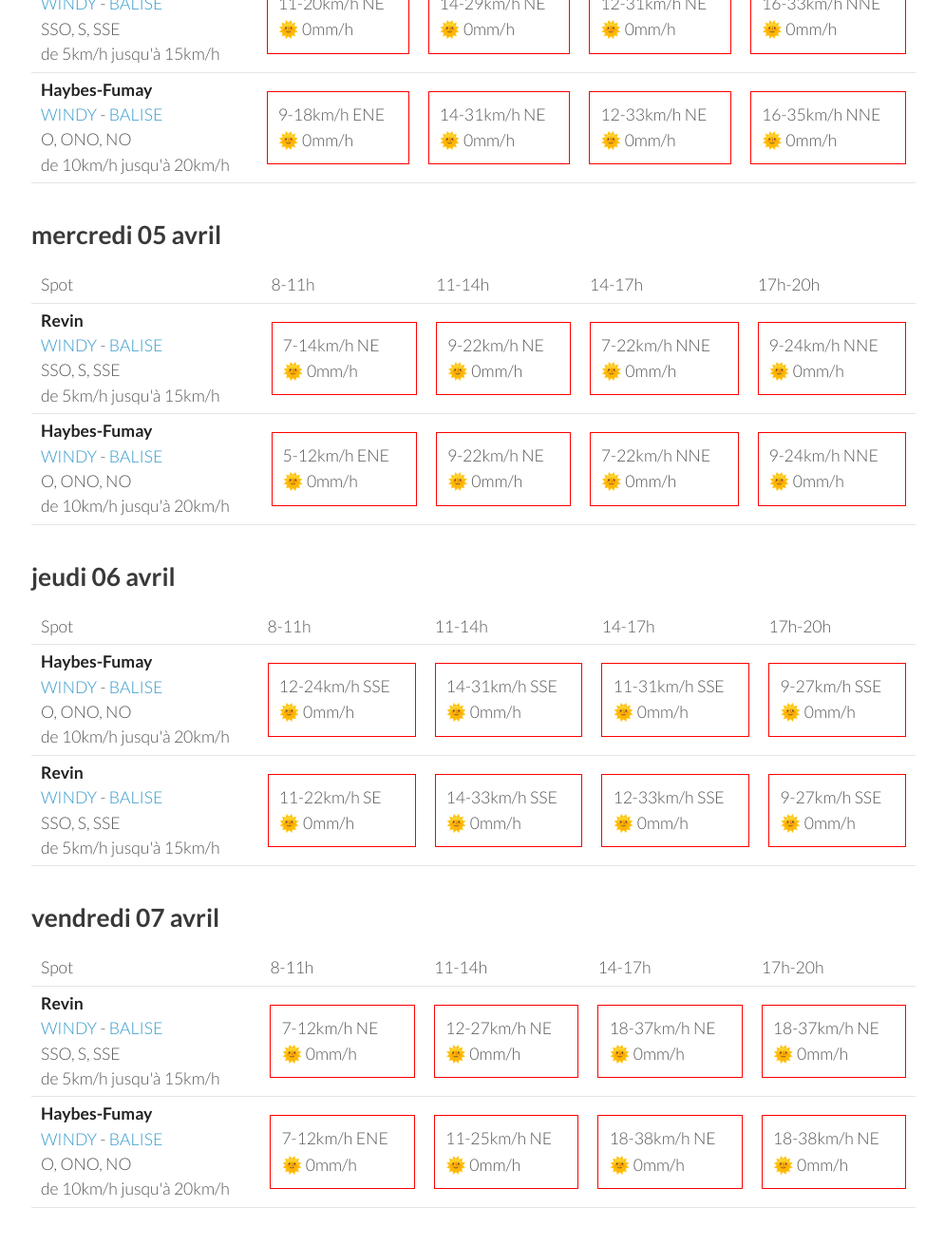
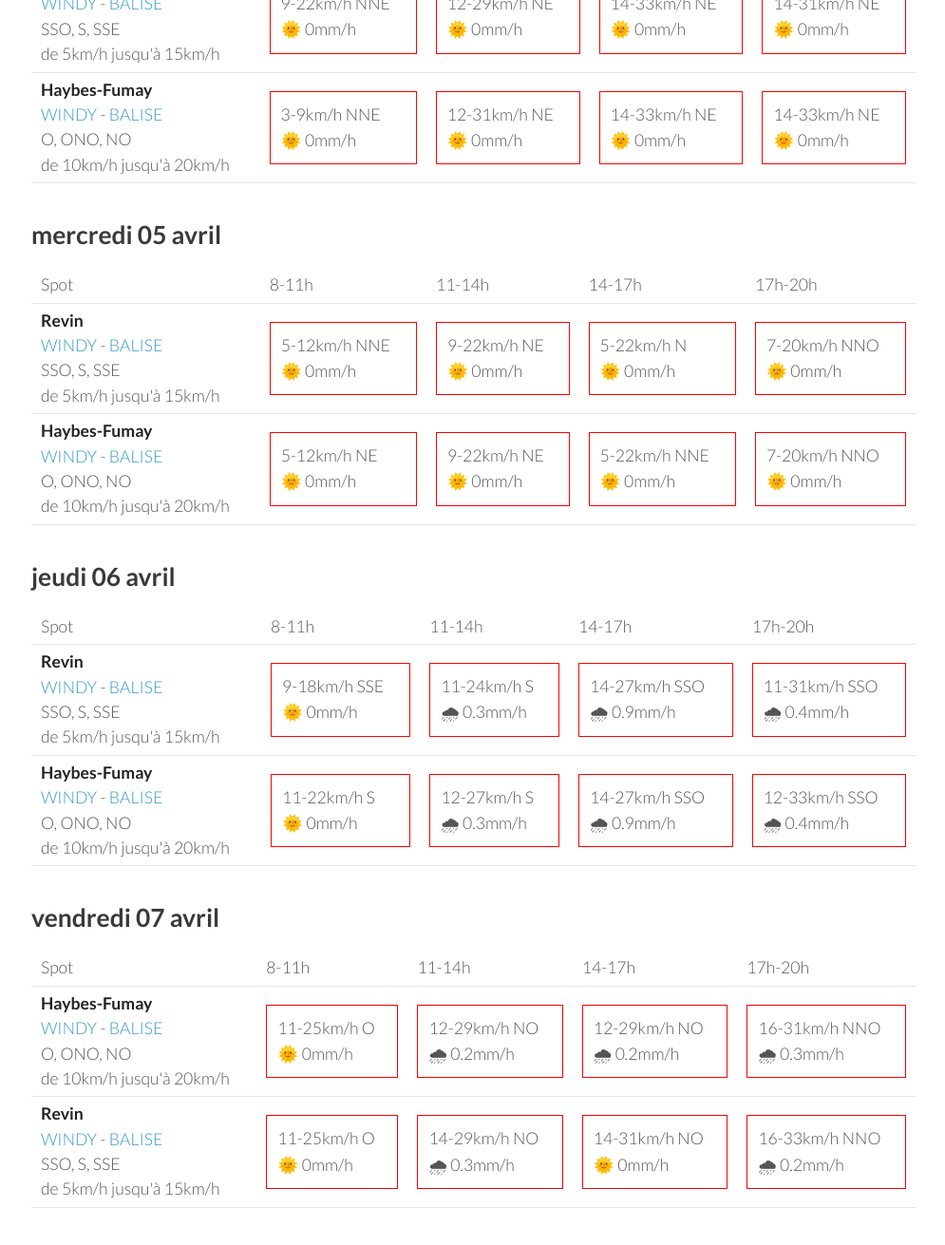
Before and after one commit to parapente-dans-le-nord/parapente-dans-le-nord.github.io, a Jekyll site: the page built from ardennes.markdown, in a window 1280 px wide and 1400 px high, scrolled down 1126 px. Shown: the top 1311 px of the window at 95% size, without its empty margins (25-1020 px from the left). Built offline with Jekyll 4.4.1, drawn with Linux system fonts in a browser that asks for light colours; some of the changed text lies outside the part shown.

Commit message:
update index.markdown

```diff
--- a/ardennes.markdown
+++ b/ardennes.markdown
@@ -25,18 +25,18 @@ page mise à jour le dimanche 02 avril 13:10
         <td><strong>Haybes-Fumay</strong><br><a href="https://windy.com/49.998/4.715?49.913,4.738,10">WINDY</a> - <span class=""><a href="http://www.balisemeteo.com/balise.php?idBalise=104">BALISE</a> </span><br> <span class="vent-favorable">O, ONO, NO</span><br><span class="force-vent">de 10km/h jusqu'à 20km/h</span> </td>
 
             <td><div class="not-flyable"><p>0-0km/h NA</p><p>🌧️ 0mm/h</p></div></td>
-            <td><div class="not-flyable"><p>11-25km/h N</p><p>🌧 0.6mm/h</p></div></td>
-            <td><div class="not-flyable"><p>11-25km/h NNE</p><p>🌧 0.3mm/h</p></div></td>
-            <td><div class="not-flyable"><p>9-25km/h NNE</p><p>🌧 0mm/h</p></div></td>
+            <td><div class="not-flyable"><p>0-0km/h NA</p><p>🌧️ 0mm/h</p></div></td>
+            <td><div class="not-flyable"><p>0-0km/h NA</p><p>🌧️ 0mm/h</p></div></td>
+            <td><div class="not-flyable"><p>11-27km/h NNE</p><p>🌞 0mm/h</p></div></td>
 
     </tr>
 <tr>
         <td><strong>Revin</strong><br><a href="https://windy.com/49.948/4.625?49.543,4.625,8">WINDY</a> - <span class=""><a href="http://www.balisemeteo.com/balise.php?idBalise=5019">BALISE</a> </span><br> <span class="vent-favorable">SSO, S, SSE</span><br><span class="force-vent">de 5km/h jusqu'à 15km/h</span> </td>
 
             <td><div class="not-flyable"><p>0-0km/h NA</p><p>🌧️ 0mm/h</p></div></td>
-            <td><div class="not-flyable"><p>11-31km/h N</p><p>🌧 0.3mm/h</p></div></td>
-            <td><div class="not-flyable"><p>11-31km/h NNE</p><p>🌧 0.2mm/h</p></div></td>
-            <td><div class="not-flyable"><p>11-35km/h NNE</p><p>🌧 0mm/h</p></div></td>
+            <td><div class="not-flyable"><p>0-0km/h NA</p><p>🌧️ 0mm/h</p></div></td>
+            <td><div class="not-flyable"><p>0-0km/h NA</p><p>🌧️ 0mm/h</p></div></td>
+            <td><div class="not-flyable"><p>11-33km/h NNE</p><p>🌞 0mm/h</p></div></td>
 
     </tr>
 
@@ -58,20 +58,20 @@ page mise à jour le dimanche 02 avril 13:10
 <tr>
         <td><strong>Haybes-Fumay</strong><br><a href="https://windy.com/49.998/4.715?49.913,4.738,10">WINDY</a> - <span class=""><a href="http://www.balisemeteo.com/balise.php?idBalise=104">BALISE</a> </span><br> <span class="vent-favorable">O, ONO, NO</span><br><span class="force-vent">de 10km/h jusqu'à 20km/h</span> </td>
 
-            <td><div class="not-flyable"><p>3-7km/h NNE</p><p>🌞 0mm/h</p></div></td>
-            <td><div class="not-flyable"><p>9-22km/h NNE</p><p>🌞 0mm/h</p></div></td>
+            <td><div class="not-flyable"><p>5-9km/h NNE</p><p>🌞 0mm/h</p></div></td>
+            <td><div class="not-flyable"><p>9-24km/h NE</p><p>🌞 0mm/h</p></div></td>
             <td><div class="not-flyable"><p>11-27km/h NE</p><p>🌞 0mm/h</p></div></td>
-            <td><div class="not-flyable"><p>11-29km/h NNE</p><p>🌞 0mm/h</p></div></td>
+            <td><div class="not-flyable"><p>11-29km/h NE</p><p>🌞 0mm/h</p></div></td>
 
 
     </tr>
 <tr>
         <td><strong>Revin</strong><br><a href="https://windy.com/49.948/4.625?49.543,4.625,8">WINDY</a> - <span class=""><a href="http://www.balisemeteo.com/balise.php?idBalise=5019">BALISE</a> </span><br> <span class="vent-favorable">SSO, S, SSE</span><br><span class="force-vent">de 5km/h jusqu'à 15km/h</span> </td>
 
-            <td><div class="not-flyable"><p>9-22km/h NNE</p><p>🌞 0mm/h</p></div></td>
+            <td><div class="not-flyable"><p>9-24km/h NNE</p><p>🌞 0mm/h</p></div></td>
             <td><div class="not-flyable"><p>11-27km/h NE</p><p>🌞 0mm/h</p></div></td>
             <td><div class="not-flyable"><p>11-31km/h NE</p><p>🌞 0mm/h</p></div></td>
-            <td><div class="not-flyable"><p>11-31km/h NE</p><p>🌞 0mm/h</p></div></td>
+            <td><div class="not-flyable"><p>11-33km/h NE</p><p>🌞 0mm/h</p></div></td>
 
 
     </tr>
@@ -94,20 +94,20 @@ page mise à jour le dimanche 02 avril 13:10
 <tr>
         <td><strong>Revin</strong><br><a href="https://windy.com/49.948/4.625?49.543,4.625,8">WINDY</a> - <span class=""><a href="http://www.balisemeteo.com/balise.php?idBalise=5019">BALISE</a> </span><br> <span class="vent-favorable">SSO, S, SSE</span><br><span class="force-vent">de 5km/h jusqu'à 15km/h</span> </td>
 
-            <td><div class="not-flyable"><p>11-20km/h NE</p><p>🌞 0mm/h</p></div></td>
-            <td><div class="not-flyable"><p>14-29km/h NE</p><p>🌞 0mm/h</p></div></td>
-            <td><div class="not-flyable"><p>12-31km/h NE</p><p>🌞 0mm/h</p></div></td>
-            <td><div class="not-flyable"><p>16-33km/h NNE</p><p>🌞 0mm/h</p></div></td>
+            <td><div class="not-flyable"><p>9-22km/h NNE</p><p>🌞 0mm/h</p></div></td>
+            <td><div class="not-flyable"><p>12-29km/h NE</p><p>🌞 0mm/h</p></div></td>
+            <td><div class="not-flyable"><p>14-33km/h NE</p><p>🌞 0mm/h</p></div></td>
+            <td><div class="not-flyable"><p>14-31km/h NE</p><p>🌞 0mm/h</p></div></td>
 
 
     </tr>
 <tr>
         <td><strong>Haybes-Fumay</strong><br><a href="https://windy.com/49.998/4.715?49.913,4.738,10">WINDY</a> - <span class=""><a href="http://www.balisemeteo.com/balise.php?idBalise=104">BALISE</a> </span><br> <span class="vent-favorable">O, ONO, NO</span><br><span class="force-vent">de 10km/h jusqu'à 20km/h</span> </td>
 
-            <td><div class="not-flyable"><p>9-18km/h ENE</p><p>🌞 0mm/h</p></div></td>
-            <td><div class="not-flyable"><p>14-31km/h NE</p><p>🌞 0mm/h</p></div></td>
-            <td><div class="not-flyable"><p>12-33km/h NE</p><p>🌞 0mm/h</p></div></td>
-            <td><div class="not-flyable"><p>16-35km/h NNE</p><p>🌞 0mm/h</p></div></td>
+            <td><div class="not-flyable"><p>3-9km/h NNE</p><p>🌞 0mm/h</p></div></td>
+            <td><div class="not-flyable"><p>12-31km/h NE</p><p>🌞 0mm/h</p></div></td>
+            <td><div class="not-flyable"><p>14-33km/h NE</p><p>🌞 0mm/h</p></div></td>
+            <td><div class="not-flyable"><p>14-33km/h NE</p><p>🌞 0mm/h</p></div></td>
 
 
     </tr>
@@ -130,20 +130,20 @@ page mise à jour le dimanche 02 avril 13:10
 <tr>
         <td><strong>Revin</strong><br><a href="https://windy.com/49.948/4.625?49.543,4.625,8">WINDY</a> - <span class=""><a href="http://www.balisemeteo.com/balise.php?idBalise=5019">BALISE</a> </span><br> <span class="vent-favorable">SSO, S, SSE</span><br><span class="force-vent">de 5km/h jusqu'à 15km/h</span> </td>
 
-            <td><div class="not-flyable"><p>7-14km/h NE</p><p>🌞 0mm/h</p></div></td>
+            <td><div class="not-flyable"><p>5-12km/h NNE</p><p>🌞 0mm/h</p></div></td>
             <td><div class="not-flyable"><p>9-22km/h NE</p><p>🌞 0mm/h</p></div></td>
-            <td><div class="not-flyable"><p>7-22km/h NNE</p><p>🌞 0mm/h</p></div></td>
-            <td><div class="not-flyable"><p>9-24km/h NNE</p><p>🌞 0mm/h</p></div></td>
+            <td><div class="not-flyable"><p>5-22km/h N</p><p>🌞 0mm/h</p></div></td>
+            <td><div class="not-flyable"><p>7-20km/h NNO</p><p>🌞 0mm/h</p></div></td>
 
 
     </tr>
 <tr>
         <td><strong>Haybes-Fumay</strong><br><a href="https://windy.com/49.998/4.715?49.913,4.738,10">WINDY</a> - <span class=""><a href="http://www.balisemeteo.com/balise.php?idBalise=104">BALISE</a> </span><br> <span class="vent-favorable">O, ONO, NO</span><br><span class="force-vent">de 10km/h jusqu'à 20km/h</span> </td>
 
-            <td><div class="not-flyable"><p>5-12km/h ENE</p><p>🌞 0mm/h</p></div></td>
+            <td><div class="not-flyable"><p>5-12km/h NE</p><p>🌞 0mm/h</p></div></td>
             <td><div class="not-flyable"><p>9-22km/h NE</p><p>🌞 0mm/h</p></div></td>
-            <td><div class="not-flyable"><p>7-22km/h NNE</p><p>🌞 0mm/h</p></div></td>
-            <td><div class="not-flyable"><p>9-24km/h NNE</p><p>🌞 0mm/h</p></div></td>
+            <td><div class="not-flyable"><p>5-22km/h NNE</p><p>🌞 0mm/h</p></div></td>
+            <td><div class="not-flyable"><p>7-20km/h NNO</p><p>🌞 0mm/h</p></div></td>
 
 
     </tr>
@@ -164,22 +164,22 @@ page mise à jour le dimanche 02 avril 13:10
       <td>17h-20h</td>
     </tr>
 <tr>
-        <td><strong>Haybes-Fumay</strong><br><a href="https://windy.com/49.998/4.715?49.913,4.738,10">WINDY</a> - <span class=""><a href="http://www.balisemeteo.com/balise.php?idBalise=104">BALISE</a> </span><br> <span class="vent-favorable">O, ONO, NO</span><br><span class="force-vent">de 10km/h jusqu'à 20km/h</span> </td>
+        <td><strong>Revin</strong><br><a href="https://windy.com/49.948/4.625?49.543,4.625,8">WINDY</a> - <span class=""><a href="http://www.balisemeteo.com/balise.php?idBalise=5019">BALISE</a> </span><br> <span class="vent-favorable">SSO, S, SSE</span><br><span class="force-vent">de 5km/h jusqu'à 15km/h</span> </td>
 
-            <td><div class="not-flyable"><p>12-24km/h SSE</p><p>🌞 0mm/h</p></div></td>
-            <td><div class="not-flyable"><p>14-31km/h SSE</p><p>🌞 0mm/h</p></div></td>
-            <td><div class="not-flyable"><p>11-31km/h SSE</p><p>🌞 0mm/h</p></div></td>
-            <td><div class="not-flyable"><p>9-27km/h SSE</p><p>🌞 0mm/h</p></div></td>
+            <td><div class="not-flyable"><p>9-18km/h SSE</p><p>🌞 0mm/h</p></div></td>
+            <td><div class="not-flyable"><p>11-24km/h S</p><p>🌧 0.3mm/h</p></div></td>
+            <td><div class="not-flyable"><p>14-27km/h SSO</p><p>🌧 0.9mm/h</p></div></td>
+            <td><div class="not-flyable"><p>11-31km/h SSO</p><p>🌧 0.4mm/h</p></div></td>
 
 
     </tr>
 <tr>
-        <td><strong>Revin</strong><br><a href="https://windy.com/49.948/4.625?49.543,4.625,8">WINDY</a> - <span class=""><a href="http://www.balisemeteo.com/balise.php?idBalise=5019">BALISE</a> </span><br> <span class="vent-favorable">SSO, S, SSE</span><br><span class="force-vent">de 5km/h jusqu'à 15km/h</span> </td>
+        <td><strong>Haybes-Fumay</strong><br><a href="https://windy.com/49.998/4.715?49.913,4.738,10">WINDY</a> - <span class=""><a href="http://www.balisemeteo.com/balise.php?idBalise=104">BALISE</a> </span><br> <span class="vent-favorable">O, ONO, NO</span><br><span class="force-vent">de 10km/h jusqu'à 20km/h</span> </td>
 
-            <td><div class="not-flyable"><p>11-22km/h SE</p><p>🌞 0mm/h</p></div></td>
-            <td><div class="not-flyable"><p>14-33km/h SSE</p><p>🌞 0mm/h</p></div></td>
-            <td><div class="not-flyable"><p>12-33km/h SSE</p><p>🌞 0mm/h</p></div></td>
-            <td><div class="not-flyable"><p>9-27km/h SSE</p><p>🌞 0mm/h</p></div></td>
+            <td><div class="not-flyable"><p>11-22km/h S</p><p>🌞 0mm/h</p></div></td>
+            <td><div class="not-flyable"><p>12-27km/h S</p><p>🌧 0.3mm/h</p></div></td>
+            <td><div class="not-flyable"><p>14-27km/h SSO</p><p>🌧 0.9mm/h</p></div></td>
+            <td><div class="not-flyable"><p>12-33km/h SSO</p><p>🌧 0.4mm/h</p></div></td>
 
 
     </tr>
@@ -200,22 +200,22 @@ page mise à jour le dimanche 02 avril 13:10
       <td>17h-20h</td>
     </tr>
 <tr>
-        <td><strong>Revin</strong><br><a href="https://windy.com/49.948/4.625?49.543,4.625,8">WINDY</a> - <span class=""><a href="http://www.balisemeteo.com/balise.php?idBalise=5019">BALISE</a> </span><br> <span class="vent-favorable">SSO, S, SSE</span><br><span class="force-vent">de 5km/h jusqu'à 15km/h</span> </td>
+        <td><strong>Haybes-Fumay</strong><br><a href="https://windy.com/49.998/4.715?49.913,4.738,10">WINDY</a> - <span class=""><a href="http://www.balisemeteo.com/balise.php?idBalise=104">BALISE</a> </span><br> <span class="vent-favorable">O, ONO, NO</span><br><span class="force-vent">de 10km/h jusqu'à 20km/h</span> </td>
 
-            <td><div class="not-flyable"><p>7-12km/h NE</p><p>🌞 0mm/h</p></div></td>
-            <td><div class="not-flyable"><p>12-27km/h NE</p><p>🌞 0mm/h</p></div></td>
-            <td><div class="not-flyable"><p>18-37km/h NE</p><p>🌞 0mm/h</p></div></td>
-            <td><div class="not-flyable"><p>18-37km/h NE</p><p>🌞 0mm/h</p></div></td>
+            <td><div class="not-flyable"><p>11-25km/h O</p><p>🌞 0mm/h</p></div></td>
+            <td><div class="not-flyable"><p>12-29km/h NO</p><p>🌧 0.2mm/h</p></div></td>
+            <td><div class="not-flyable"><p>12-29km/h NO</p><p>🌧 0.2mm/h</p></div></td>
+            <td><div class="not-flyable"><p>16-31km/h NNO</p><p>🌧 0.3mm/h</p></div></td>
 
 
     </tr>
 <tr>
-        <td><strong>Haybes-Fumay</strong><br><a href="https://windy.com/49.998/4.715?49.913,4.738,10">WINDY</a> - <span class=""><a href="http://www.balisemeteo.com/balise.php?idBalise=104">BALISE</a> </span><br> <span class="vent-favorable">O, ONO, NO</span><br><span class="force-vent">de 10km/h jusqu'à 20km/h</span> </td>
+        <td><strong>Revin</strong><br><a href="https://windy.com/49.948/4.625?49.543,4.625,8">WINDY</a> - <span class=""><a href="http://www.balisemeteo.com/balise.php?idBalise=5019">BALISE</a> </span><br> <span class="vent-favorable">SSO, S, SSE</span><br><span class="force-vent">de 5km/h jusqu'à 15km/h</span> </td>
 
-            <td><div class="not-flyable"><p>7-12km/h ENE</p><p>🌞 0mm/h</p></div></td>
-            <td><div class="not-flyable"><p>11-25km/h NE</p><p>🌞 0mm/h</p></div></td>
-            <td><div class="not-flyable"><p>18-38km/h NE</p><p>🌞 0mm/h</p></div></td>
-            <td><div class="not-flyable"><p>18-38km/h NE</p><p>🌞 0mm/h</p></div></td>
+            <td><div class="not-flyable"><p>11-25km/h O</p><p>🌞 0mm/h</p></div></td>
+            <td><div class="not-flyable"><p>14-29km/h NO</p><p>🌧 0.3mm/h</p></div></td>
+            <td><div class="not-flyable"><p>14-31km/h NO</p><p>🌞 0mm/h</p></div></td>
+            <td><div class="not-flyable"><p>16-33km/h NNO</p><p>🌧 0.2mm/h</p></div></td>
 
 
     </tr>
```
Also changed, not shown: other parts of ardennes.markdown (+1 -1 lines).
